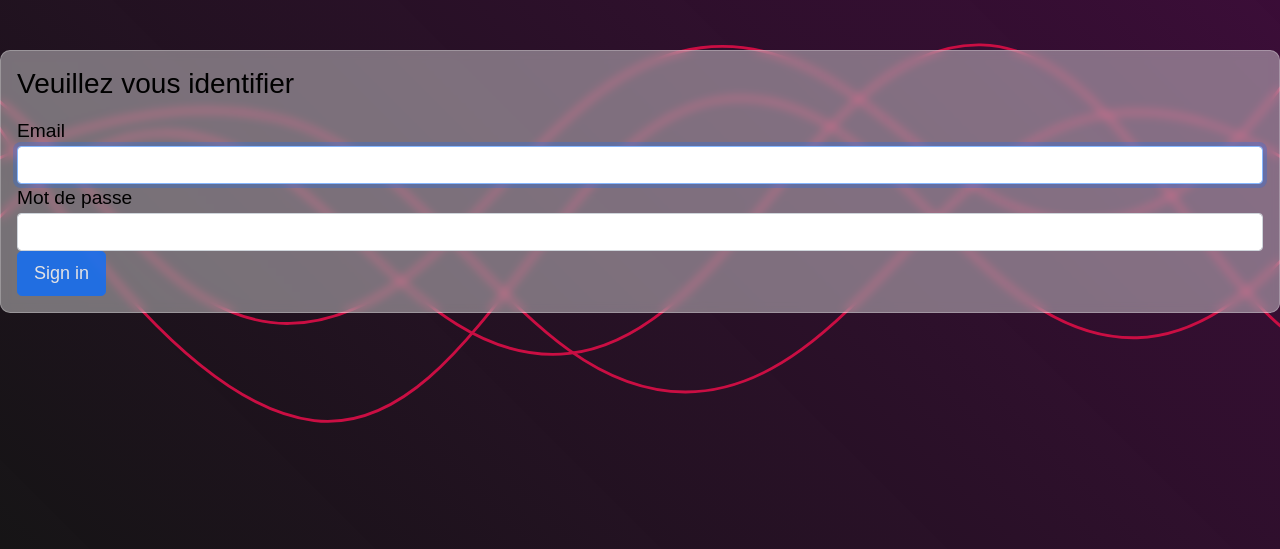
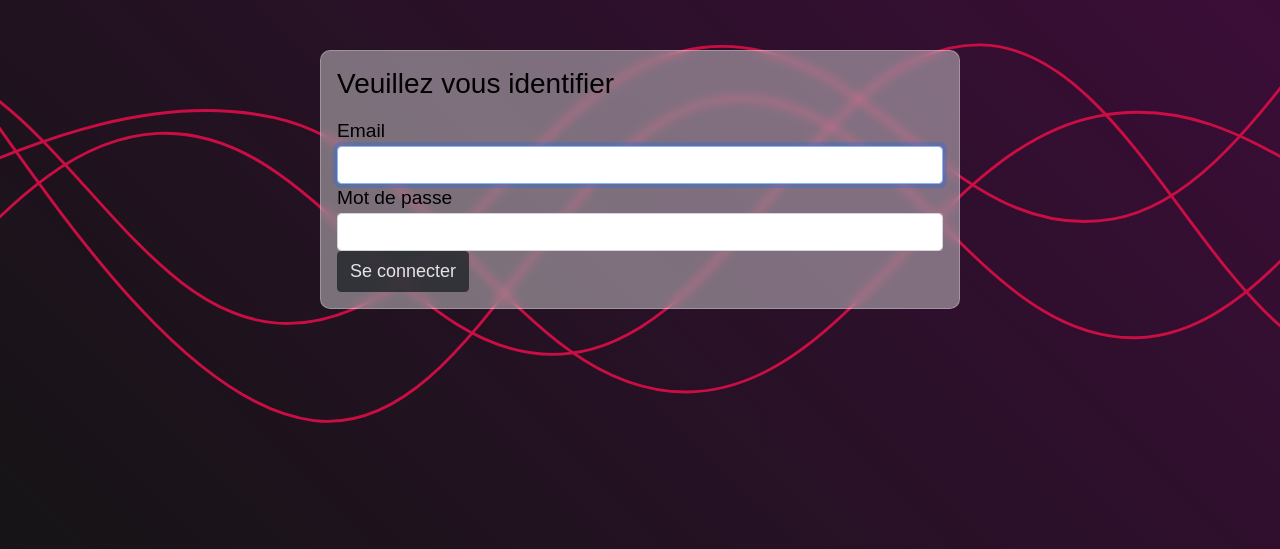
Before and after one commit to Gaelle-Ruf/getlinkedbo, a Symfony app: template templates/security/login.html.twig in a window 1280 px wide. Shown: the part 198-747 px from the top of the page. Run offline with Twig, Linux system fonts and the light colour scheme; the template is opened without the code that fills it, so the values that code supplies are empty; some libraries are stand-ins or nearby versions.

Commit message:
[NEW] CSS fixes

```diff
--- a/public/css/getlinked.css
+++ b/public/css/getlinked.css
@@ -116,3 +116,7 @@ form {
 body {
     min-height: 100vh;
 }
+
+.login {
+    width: 50%;
+}
--- a/templates/security/login.html.twig
+++ b/templates/security/login.html.twig
@@ -3,7 +3,7 @@
 {% block title %}Log in!{% endblock %}
 
 {% block body %}
-<form method="post">
+<form method="post" class="login">
 
     <h1 class="h3 mb-3 font-weight-normal">Veuillez vous identifier</h1>
     <label for="inputEmail">Email</label>
@@ -14,8 +14,8 @@
     <input type="hidden" name="_csrf_token"
            value="{{ csrf_token('authenticate') }}">
 
-    <button class="btn btn-lg btn-primary" type="submit">
-        Sign in
+    <button class="btn btn-dark my-2 my-sm-0 col-sd-1" type="submit">
+        Se connecter
     </button>
 </form>
 {% endblock %}
```
